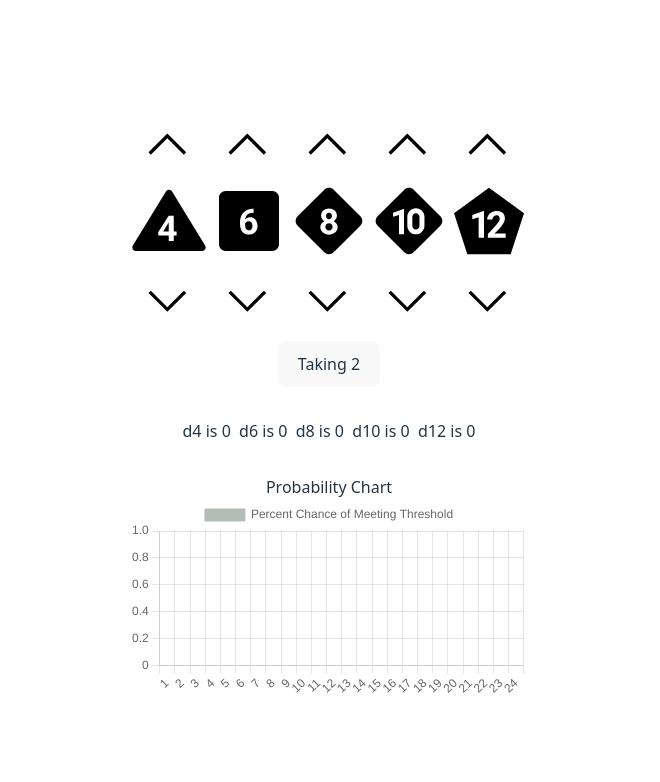
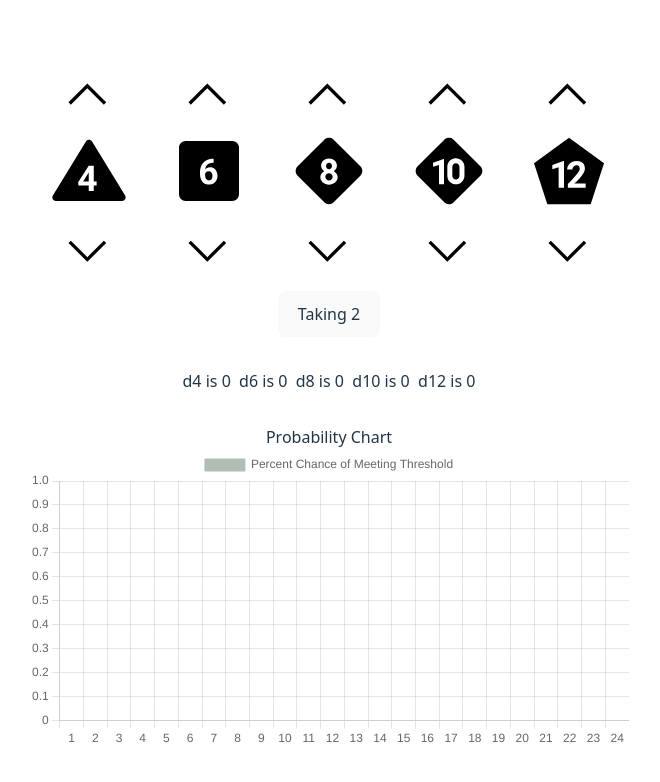
Before and after one commit to emoutrey/MarvelHeroicDicePoolVisualizer, a React (Vite) app: page / in a window 1280 px wide. Shown: the top 782 px of the page, without its empty margins (311-971 px from the left). Built offline with nearby package versions, Linux system fonts and the light colour scheme.

Commit message:
Arrows work now

```diff
--- a/src/Dice.tsx
+++ b/src/Dice.tsx
@@ -7,21 +7,16 @@ import Triangle from './Triangle'
 
 interface Props {
     die: 'd4' | 'd6' | 'd8' | 'd10' | 'd12';
-    diceFunction: Function;
+    diceFunctionAdd: Function;
+    diceFunctionRemove: Function;
 }
 
 function Dice(props: Props) {
-    const {die, diceFunction} = props;
-
-    const handleClick: React.MouseEventHandler<HTMLButtonElement> = () => {
-        diceFunction();
-    };
+    const {die, diceFunctionAdd, diceFunctionRemove} = props;
 
     return (
-        <div className="flex flex-col min-h-20 min-w-20">
-            <Triangle direction='up' />
-            {/* may break this out into its own component later */}
-            {/* not sure how much control I'll want to have yet (disabling, graying out, color, etc) */}
+        <div className="flex flex-col pr-5 pl-5">
+            <Triangle direction='up' handleClick={diceFunctionAdd} />
             {die == 'd4' ?
                 <svg xmlns="http://www.w3.org/2000/svg" id="mdi-dice-d4" viewBox="0 0 24 24"><path d="M10.25 15.15L11.92 12.47V15.15H10.25M21.92 21H2.08C1.24 21 .72 20.08 1.16 19.36L11.08 3.13C11.5 2.44 12.5 2.44 12.92 3.13L22.84 19.36C23.28 20.08 22.76 21 21.92 21M14.29 15.15H13.43V10.42H11.91L8.75 15.41L8.82 16.36H11.92V18H13.43V16.36H14.29V15.15Z" /></svg>
             : null}
@@ -37,7 +32,7 @@ function Dice(props: Props) {
             {die == 'd12' ?
                 <svg xmlns="http://www.w3.org/2000/svg" id="mdi-dice-d12" viewBox="0 0 24 24"><path d="M12 2L1.5 9.64L5.5 22H18.5L22.5 9.64L12 2M10.5 17H8.89V10.89L7 11.47V10.19L10.31 9H10.5V17M17 17H11.66V15.91C11.66 15.91 15.23 12.45 15.23 11.4C15.23 10.12 14.18 10.25 14.18 10.25C13.5 10.3 13 10.87 13 11.55H11.44C11.5 10.09 12.72 8.94 14.27 9C16.74 9 16.77 10.85 16.77 11.3C16.77 13.07 13.58 15.77 13.58 15.77L17 15.75V17Z" /></svg>
             : null}
-            <Triangle direction='down' />
+            <Triangle direction='down' handleClick={diceFunctionRemove} />
         </div>
     )
 }
--- a/src/DicePool.tsx
+++ b/src/DicePool.tsx
@@ -14,11 +14,31 @@ function DicePool() {
     return (
         <div>
             <div className="flex flex-row justify-center">
-                <Dice die="d4" diceFunction={() => setD4(totalDice < maxDice ? d4 + 1 : d4)} />
-                <Dice die="d6" diceFunction={() => setD6(totalDice < maxDice ? d6 + 1 : d6)} />
-                <Dice die="d8" diceFunction={() => setD8(totalDice < maxDice ? d8 + 1 : d8)} />
-                <Dice die="d10" diceFunction={() => setD10(totalDice < maxDice ? d10 + 1 : d10)} />
-                <Dice die="d12" diceFunction={() => setD12(totalDice < maxDice ? d12 + 1 : d12)} />
+                <Dice
+                    die="d4"
+                    diceFunctionAdd={() => setD4(totalDice < maxDice ? d4 + 1 : d4)}
+                    diceFunctionRemove={() => setD4(d4 > 0 ? d4 - 1 : d4)}
+                />
+                <Dice
+                    die="d6"
+                    diceFunctionAdd={() => setD6(totalDice < maxDice ? d6 + 1 : d6)}
+                    diceFunctionRemove={() => setD6(d6 > 0 ? d6 - 1 : d6)}
+                />
+                <Dice
+                    die="d8"
+                    diceFunctionAdd={() => setD8(totalDice < maxDice ? d8 + 1 : d8)}
+                    diceFunctionRemove={() => setD8(d8 > 0 ? d8 - 1 : d8)}
+                />
+                <Dice
+                    die="d10"
+                    diceFunctionAdd={() => setD10(totalDice < maxDice ? d10 + 1 : d10)}
+                    diceFunctionRemove={() => setD10(d10 > 0 ? d10 - 1 : d10)}
+                />
+                <Dice
+                    die="d12"
+                    diceFunctionAdd={() => setD12(totalDice < maxDice ? d12 + 1 : d12)}
+                    diceFunctionRemove={() => setD12(d12 > 0 ? d12 - 1 : d12)}
+                />
             </div>
             <button onClick={() => setTake2(!take2)}>{take2 ? 'Taking 2' : 'Taking 3'}</button>
             <br/>
--- a/src/Triangle.tsx
+++ b/src/Triangle.tsx
@@ -3,21 +3,21 @@
 
 interface Props {
     direction: 'up' | 'down'
+    handleClick: Function;
 }
 
 function Triangle(props: Props) {
-    const {direction} = props;
+    const {direction, handleClick} = props;
 
     return (
-        <>
-            {direction == 'up' ? (
+        <div className="cursor-pointer min-h-20 min-w-20" onClick={() => handleClick()}>
+            {direction === 'up' ? (
                 <svg xmlns="http://www.w3.org/2000/svg" id="mdil-chevron-up" viewBox="0 0 24 24"><path d="M5.84,15.41L11.5,9.75L17.16,15.41L16.45,16.11L11.5,11.16L6.55,16.11L5.84,15.41Z" /></svg>
             ) : null}
-
-            {direction == 'down' ? (
+            {direction === 'down' ? (
                 <svg xmlns="http://www.w3.org/2000/svg" id="mdil-chevron-down" viewBox="0 0 24 24"><path d="M5.84,9.59L11.5,15.25L17.16,9.59L16.45,8.89L11.5,13.84L6.55,8.89L5.84,9.59Z" /></svg>
             ) : null}
-        </>
+        </div>
     )
 }
 
```
